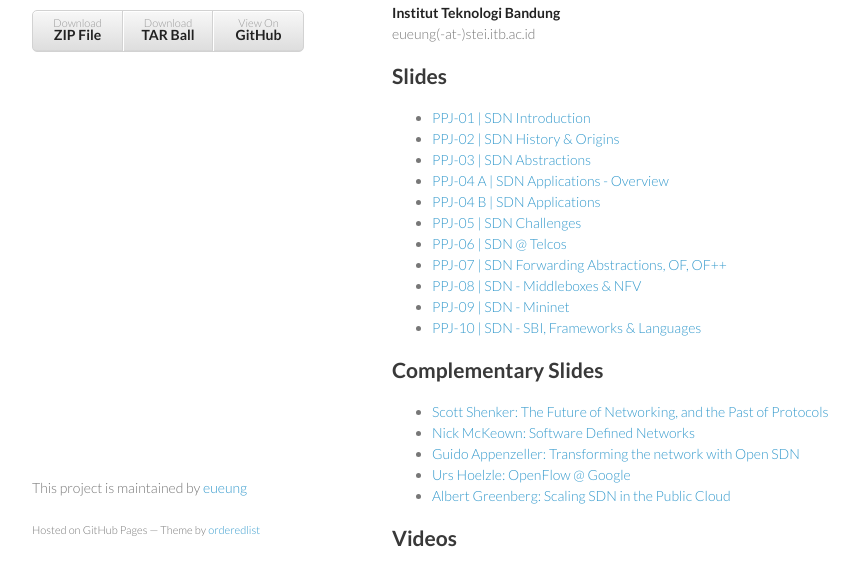
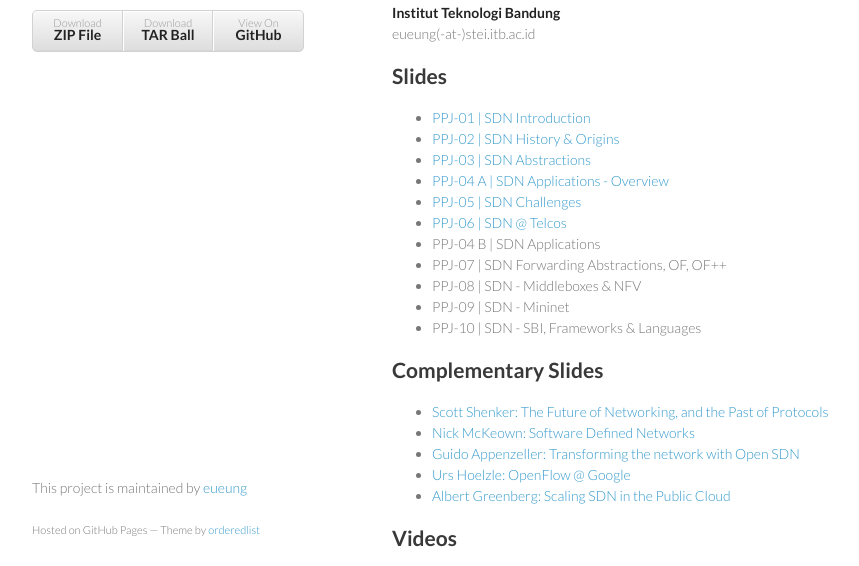
Before and after one commit to eueung/EL5244, a plain HTML site: page index.html in a window 1280 px wide. Shown: the part 191-757 px from the top of the page, without its empty margins (178-1037 px from the left). Drawn offline with Linux system fonts and the light colour scheme.

```diff
--- a/index.html
+++ b/index.html
@@ -46,13 +46,18 @@
 <li><a href="https://speakerdeck.com/eueung/ppj-02">PPJ-02 | SDN History &amp; Origins</a></li>
 <li><a href="https://speakerdeck.com/eueung/ppj-03">PPJ-03 | SDN Abstractions</a></li>
 <li><a href="https://speakerdeck.com/eueung/ppj-04">PPJ-04 A | SDN Applications - Overview</a></li>
-<li><a href="">PPJ-04 B | SDN Applications</a></li>
 <li><a href="https://speakerdeck.com/eueung/ppj-05">PPJ-05 | SDN Challenges</a></li>
 <li><a href="https://speakerdeck.com/eueung/ppj-06">PPJ-06 | SDN @ Telcos</a></li>
-<li><a href="">PPJ-07 | SDN Forwarding Abstractions, OF, OF++</a></li>
-<li><a href="">PPJ-08 | SDN - Middleboxes &amp; NFV</a></li>
-<li><a href="">PPJ-09 | SDN - Mininet</a></li>
-<li><a href="">PPJ-10 | SDN - SBI, Frameworks &amp; Languages</a></li>
+<li>PPJ-04 B | SDN Applications<a href=""></a>
+</li>
+<li>PPJ-07 | SDN Forwarding Abstractions, OF, OF++<a href=""></a>
+</li>
+<li>PPJ-08 | SDN - Middleboxes &amp; NFV<a href=""></a>
+</li>
+<li>PPJ-09 | SDN - Mininet<a href=""></a>
+</li>
+<li>PPJ-10 | SDN - SBI, Frameworks &amp; Languages<a href=""></a>
+</li>
 </ul>
 
 <h2>
```
Also changed, not shown: params.json (+1 -1 lines).
